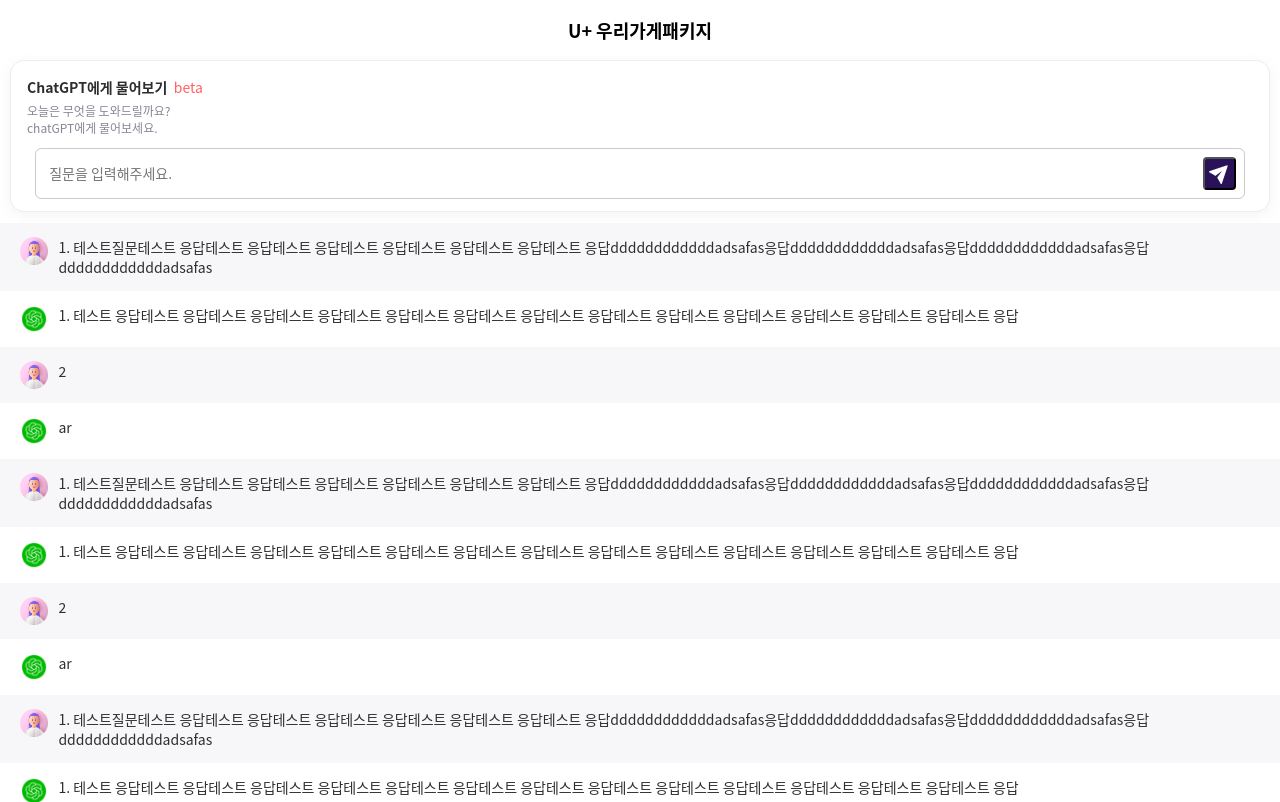
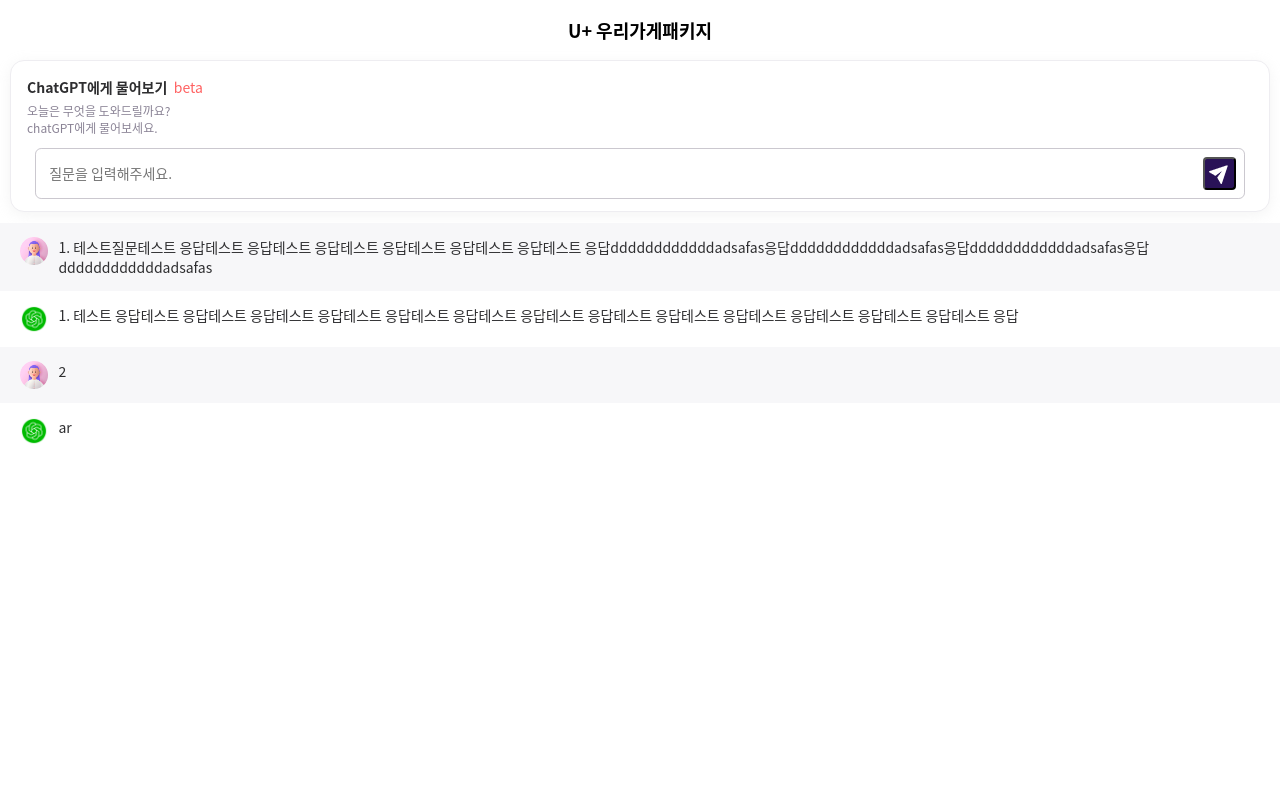
Before and after one commit to youngH02/sohochat, a React (Create React App) app: page / in a window 1280 px wide. Built offline with nearby package versions, Linux system fonts and the light colour scheme.

Commit message:
fetch pending 수정 중

```diff
--- a/src/App.js
+++ b/src/App.js
@@ -5,41 +5,6 @@
 import QuestionGuide from "./components/QuestionGuide";
 
 const INITIAL_QUESTION_SET = [
-  {
-    question:
-      "1. 테스트질문테스트 응답테스트 응답테스트 응답테스트 응답테스트 응답테스트 응답테스트 응답ddddddddddddadsafas응답ddddddddddddadsafas응답ddddddddddddadsafas응답ddddddddddddadsafas",
-    answer:
-      "1. 테스트 응답테스트 응답테스트 응답테스트 응답테스트 응답테스트 응답테스트 응답테스트 응답테스트 응답테스트 응답테스트 응답테스트 응답테스트 응답테스트 응답",
-  },
-  { question: 2, answer: "ar" },
-  {
-    question:
-      "1. 테스트질문테스트 응답테스트 응답테스트 응답테스트 응답테스트 응답테스트 응답테스트 응답ddddddddddddadsafas응답ddddddddddddadsafas응답ddddddddddddadsafas응답ddddddddddddadsafas",
-    answer:
-      "1. 테스트 응답테스트 응답테스트 응답테스트 응답테스트 응답테스트 응답테스트 응답테스트 응답테스트 응답테스트 응답테스트 응답테스트 응답테스트 응답테스트 응답",
-  },
-  { question: 2, answer: "ar" },
-  {
-    question:
-      "1. 테스트질문테스트 응답테스트 응답테스트 응답테스트 응답테스트 응답테스트 응답테스트 응답ddddddddddddadsafas응답ddddddddddddadsafas응답ddddddddddddadsafas응답ddddddddddddadsafas",
-    answer:
-      "1. 테스트 응답테스트 응답테스트 응답테스트 응답테스트 응답테스트 응답테스트 응답테스트 응답테스트 응답테스트 응답테스트 응답테스트 응답테스트 응답테스트 응답",
-  },
-  { question: 2, answer: "ar" },
-  {
-    question:
-      "1. 테스트질문테스트 응답테스트 응답테스트 응답테스트 응답테스트 응답테스트 응답테스트 응답ddddddddddddadsafas응답ddddddddddddadsafas응답ddddddddddddadsafas응답ddddddddddddadsafas",
-    answer:
-      "1. 테스트 응답테스트 응답테스트 응답테스트 응답테스트 응답테스트 응답테스트 응답테스트 응답테스트 응답테스트 응답테스트 응답테스트 응답테스트 응답테스트 응답",
-  },
-  { question: 2, answer: "ar" },
-  {
-    question:
-      "1. 테스트질문테스트 응답테스트 응답테스트 응답테스트 응답테스트 응답테스트 응답테스트 응답ddddddddddddadsafas응답ddddddddddddadsafas응답ddddddddddddadsafas응답ddddddddddddadsafas",
-    answer:
-      "1. 테스트 응답테스트 응답테스트 응답테스트 응답테스트 응답테스트 응답테스트 응답테스트 응답테스트 응답테스트 응답테스트 응답테스트 응답테스트 응답테스트 응답",
-  },
-  { question: 2, answer: "ar" },
   {
     question:
       "1. 테스트질문테스트 응답테스트 응답테스트 응답테스트 응답테스트 응답테스트 응답테스트 응답ddddddddddddadsafas응답ddddddddddddadsafas응답ddddddddddddadsafas응답ddddddddddddadsafas",
--- a/src/components/QuestionGuide.jsx
+++ b/src/components/QuestionGuide.jsx
@@ -5,23 +5,36 @@
 import axios from "axios";
 import useAsync from "./useAsync";
 
-export async function openaiAPI(question) {
-  const response = await axios.post(
-    "http://localhost:3002/get-chatgpt-result-stream",
-    {
-      // headers: {
-      //   "content-type": "application/json",
-      // },
-      prompt: "hello",
-      model: "chatgpt",
-      uniqueid: "id-1701320901058-0.1831593819aa5",
-      // "method": "POST",
-    }
-  );
+async function openaiAPI(question) {
+  // const response = await axios.post(
+  //   "http://localhost:3002/get-chatgpt-result-stream",
+  //   {
+  //     // headers: {
+  //     //   "content-type": "application/json",
+  //     // },
+  //     prompt: "hello",
+  //     model: "chatgpt",
+  //     uniqueid: "id-1701320901058-0.1831593819aa5",
+  //     // "method": "POST",
+  //   }
+  // );
   // const response = await axios.get(
   //   `https://jsonplaceholder.typicode.com/users/${question}`
   // );
-  return response.data;
+  console.log("request api");
+  const response = await fetch(
+    "http://localhost:3002/get-chatgpt-result-stream",
+    {
+      headers: {
+        "content-type": "application/json",
+      },
+      body: '{"prompt":"hello","model":"chatgpt","uniqueid":"id-1701320901058-0.1831593819aa5"}',
+      method: "POST",
+    }
+  );
+  const returnRes = response.json();
+  console.log(returnRes);
+  return returnRes;
 }
 
 function QuestionGuide() {
@@ -35,13 +48,10 @@
   };
 
   const handleClick = async () => {
-    console.log(input);
-
-    await refetch(input);
-    console.log("qaset");
+    let answer = await refetch(input);
 
     const { loading, data, error } = state;
-    let answer = data;
+    // let answer = data;
     if (error) answer = error;
     if (!data) answer = "응답없음";
 
--- a/src/components/useAsync.js
+++ b/src/components/useAsync.js
@@ -11,7 +11,7 @@
       };
     case "SUCCESS":
       console.log("SUCCESS");
-      //   console.log(action.data);
+      console.log(action.data);
       //   console.log(JSON.stringify(action.data));
       return {
         loading: false,
@@ -38,9 +38,11 @@
   });
 
   const fetchApi = async (param) => {
+    console.log("useasync fetch api");
     dispatch({ type: "LOADING" });
     try {
       const data = await callback(param);
+      console.log(data);
       dispatch({ type: "SUCCESS", data });
     } catch (e) {
       dispatch({ type: "ERROR", error: e });
@@ -48,7 +50,7 @@
   };
 
   useEffect(() => {
-    if (skip) fetchApi();
+    // if (skip) fetchApi();
   }, deps);
 
   return [state, fetchApi];
```
